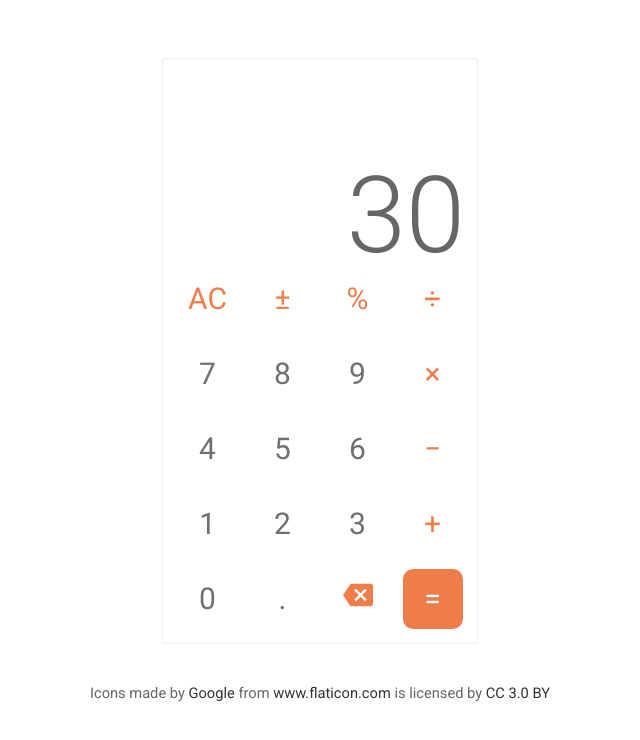
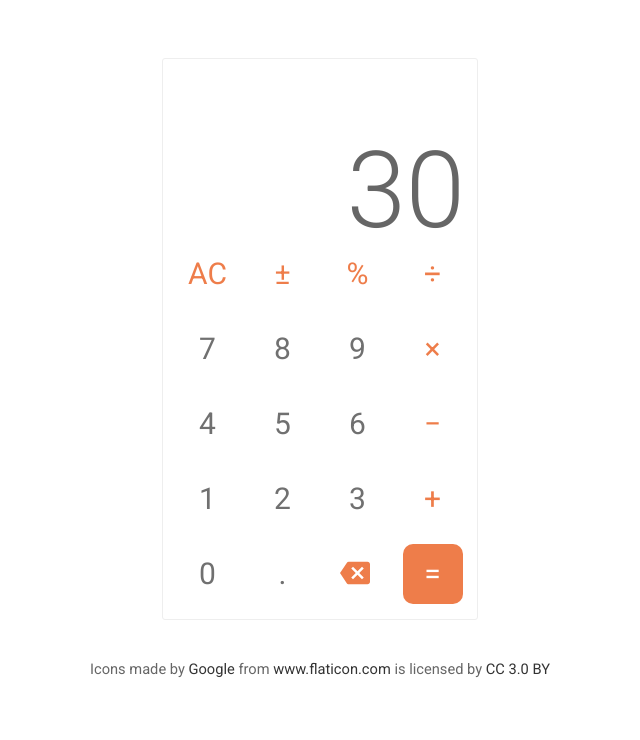
Before and after one commit to HornMichaelS/web-calculator, a plain HTML site: page index.html in a window 1280 px wide. Shown: the whole page, without its empty margins (320-960 px from the left). Drawn offline with Linux system fonts and the light colour scheme.

Commit message:
More adjustments

```diff
--- a/styles/main.css
+++ b/styles/main.css
@@ -18,7 +18,7 @@ body {
     justify-content: stretch;
     align-items: stretch;
     width: 300px;
-    height: 570px;
+    height: 546px;
     padding: 7px;
     border: 1px solid #EEE;
     border-radius: 3px;
@@ -28,7 +28,6 @@ body {
     height: 50px;
     width: 100%;
     flex-shrink: 0;
-    flex-grow: 1;
 }
 
 .main-display {
@@ -85,6 +84,9 @@ svg {
     height: 30px;
     width: 30px;
     fill: #EE7D4A;
+    position: relative;
+    top: 3px;
+    right: 3px;
 }
 
 .attribution {
```
